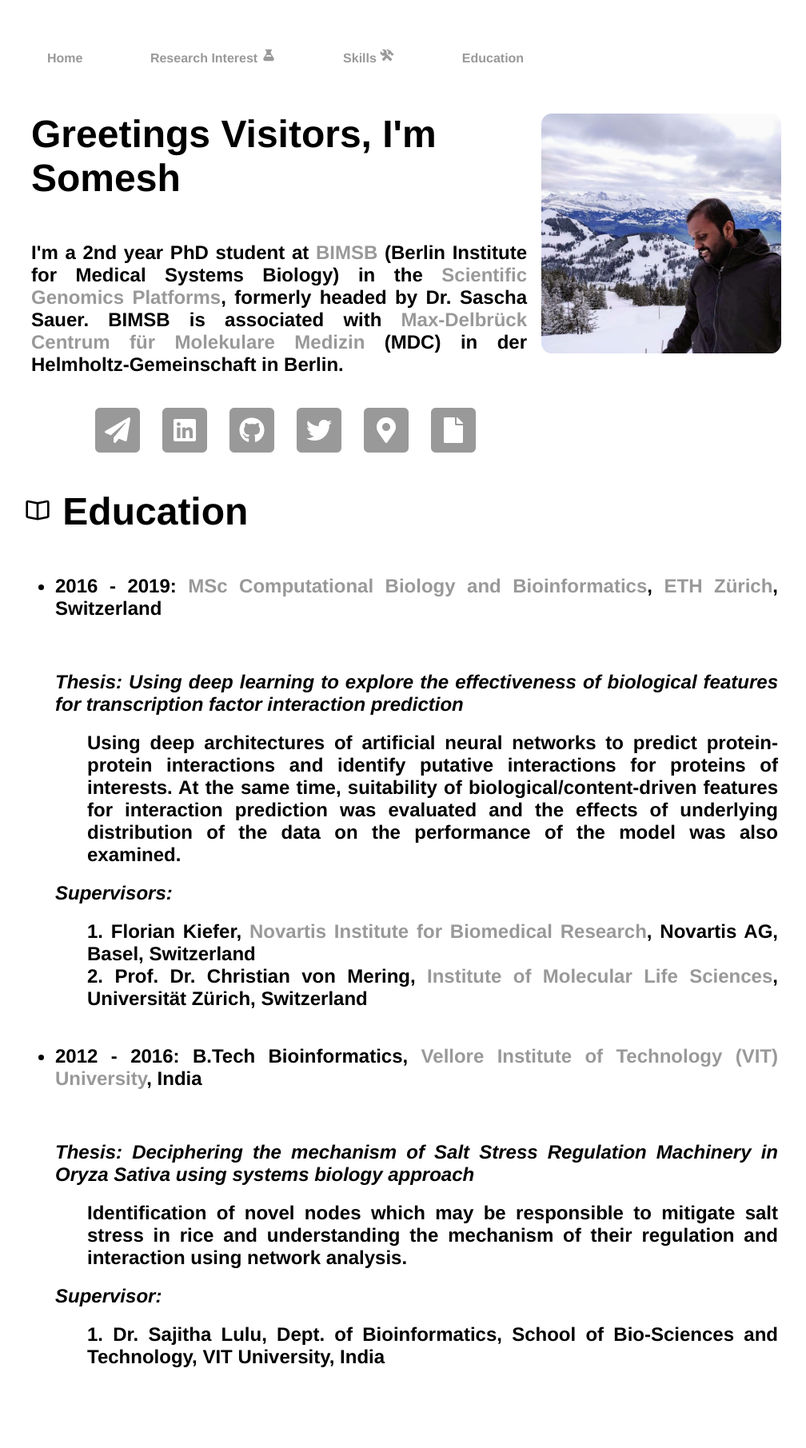
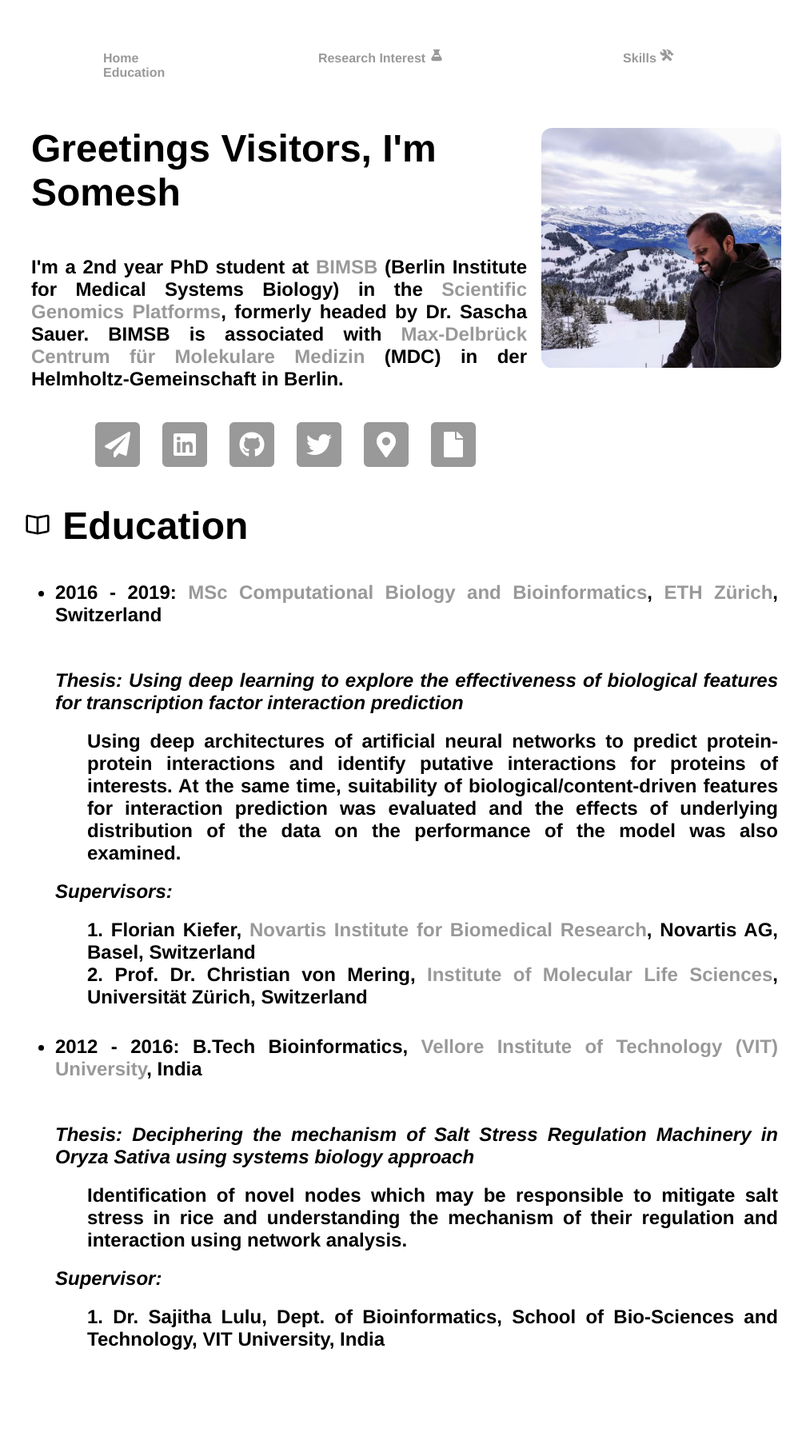
Before and after one commit to saisomesh2594/saisomesh2594.github.io, a Jekyll site: the page built from index.html, in a window 1280 px wide. Shown: the whole page at 80% size, without its empty margins (131-1139 px from the left). Built offline with Jekyll 4.4.1, drawn with Linux system fonts in a browser that asks for light colours; after the commit the page ends 1789 px from its top, so only the background shows below that.

Commit message:
update css

```diff
--- a/css/main.css
+++ b/css/main.css
@@ -13,11 +13,11 @@ nav ul, footer ul {
 nav ul li, footer ul li {
     display: inline;
     margin-right: 20px;
-    padding: 30px;
+    padding: 100px;
 }
 
 ul li{
-	padding: 20px 0px;
+	padding: 10px 0px;
 }
 
 
```
